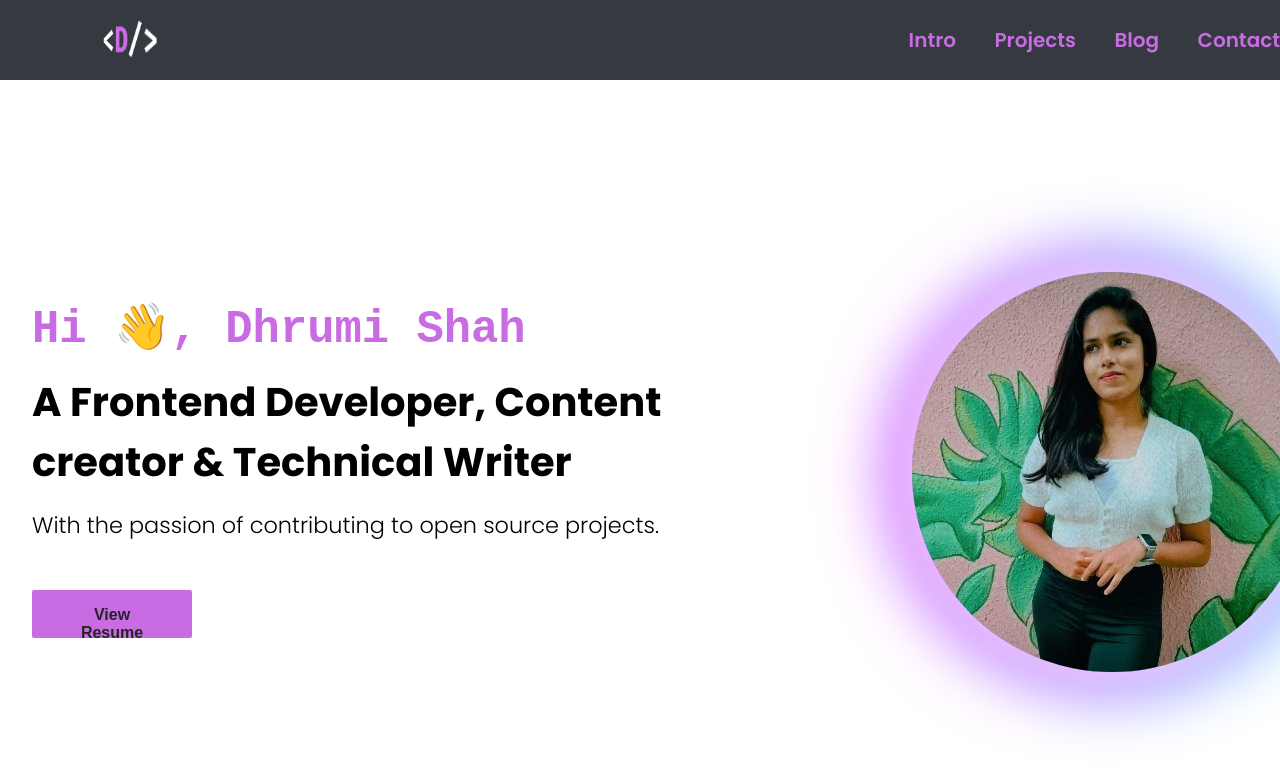
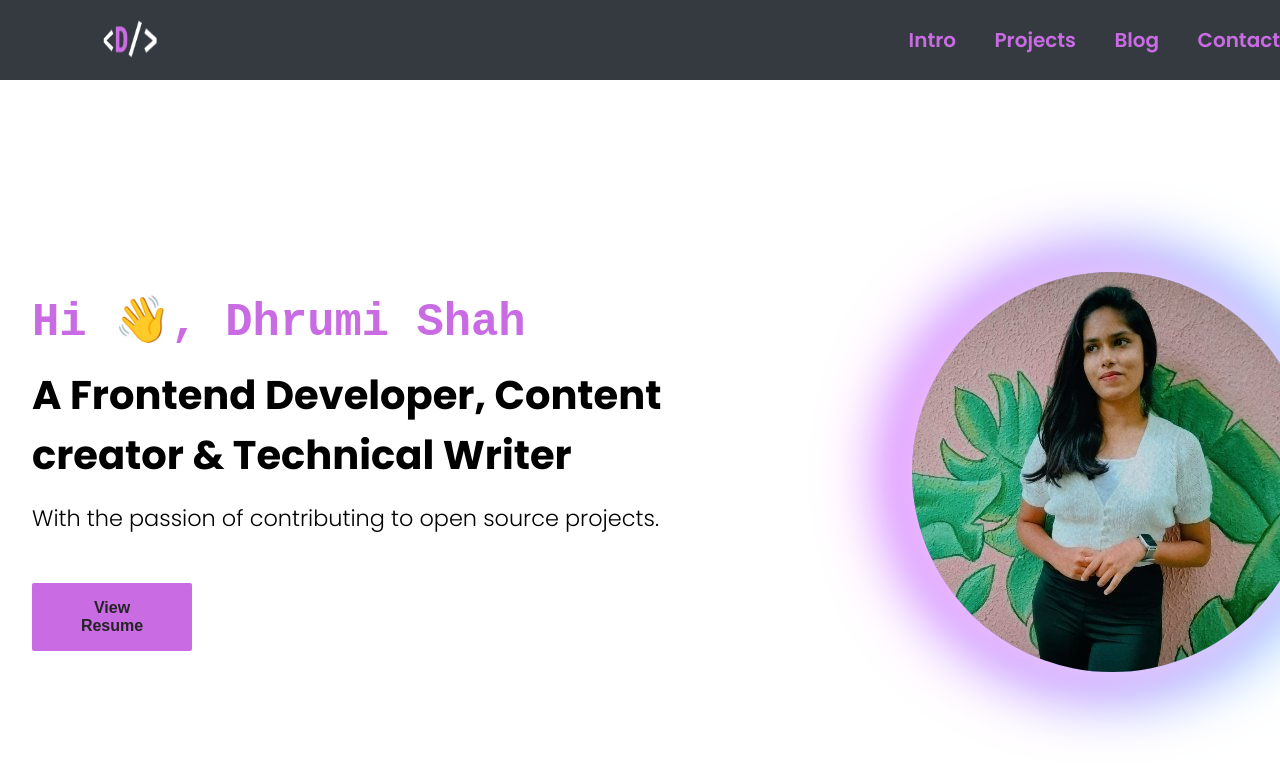
Before and after one commit to dhrumishah/My-portfolio, a React (Vite) app: page / in a window 1280 px wide. Shown: the top 770 px of the page. Built offline with nearby package versions, Linux system fonts and the light colour scheme; a web font is replaced by a local one.

Commit message:
fix button height

```diff
--- a/src/styles/App.css
+++ b/src/styles/App.css
@@ -142,7 +142,6 @@ li:hover {
   -moz-appearance: button;
   appearance: button;
   margin-top: 3rem;
-  height: 3rem;
   width: 10rem;
   background-color: #c96ce3;
   font-size: 1em;
```
